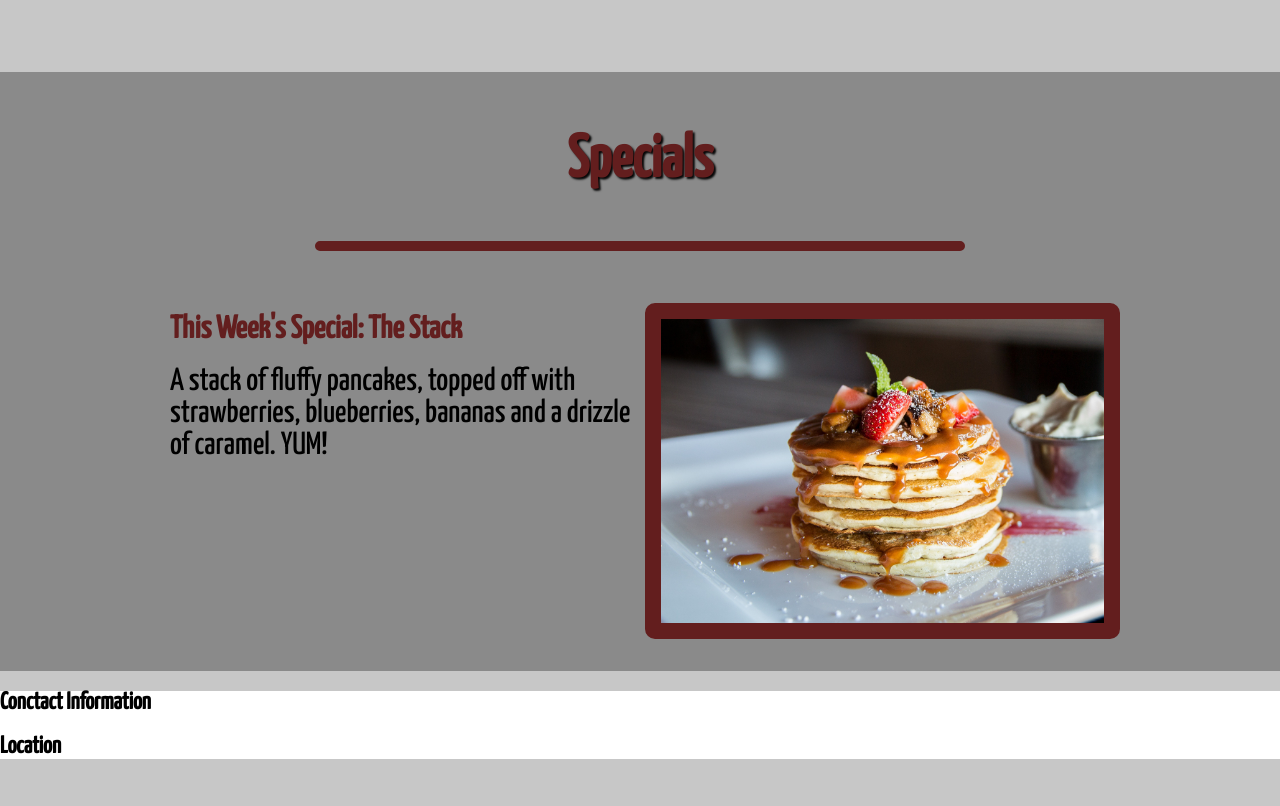
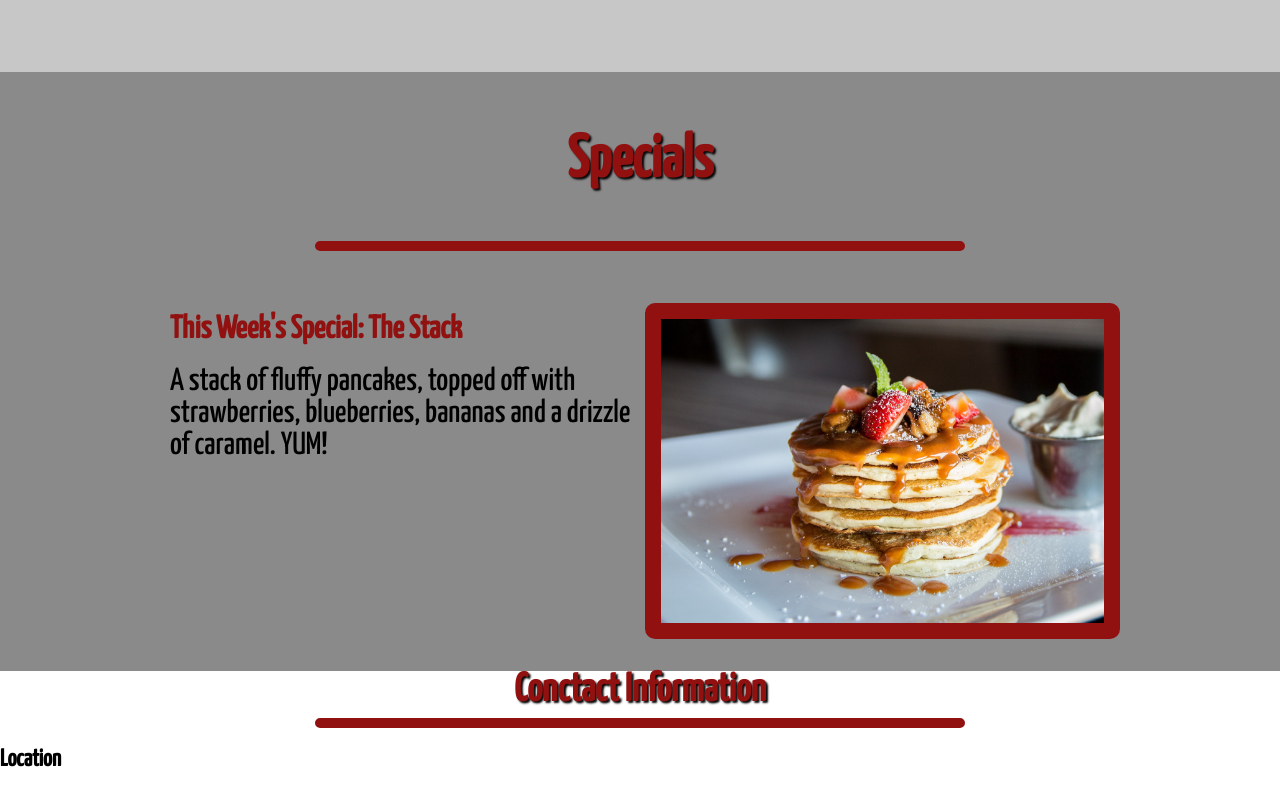
Before and after one commit to ghosthound1916/Coffee_shop, a plain HTML site: page index.html in a window 1280 px wide. Shown: the part 1334-2140 px from the top of the page. Before the commit the page ends 2113 px from the top, so only its background shows below. Drawn offline with Linux system fonts and the light colour scheme.

Commit message:
Added Contact

```diff
--- a/css/styles.css
+++ b/css/styles.css
@@ -1,5 +1,11 @@
 /* Font styles */
 @import url('https://fonts.googleapis.com/css2?family=Merienda:wght@700&family=Yanone+Kaffeesatz:wght@500&display=swap');
+
+:root {
+    --redB: rgb(145, 17, 17);
+
+  }
+
 
 body {
     margin: 0;
@@ -12,7 +18,7 @@ body {
 /* Section headings */
 .section-headings {
     text-align: center;
-    color: rgb(99, 30, 30);
+    color: var(--redB);
     font-size: 2.5em;
     margin: 0 auto;
     text-shadow: 2px 2px 2px rgb(7, 7, 7);
@@ -20,7 +26,7 @@ body {
 }
 
 hr {
-    border: 5px solid rgb(99, 30, 30);
+    border: 5px solid var(--redB);
     border-radius: 5px;
     width: 50%;
 }
@@ -42,7 +48,7 @@ nav img {
 }
 
 nav a {
-    color: rgb(99, 30, 30);
+    color: var(--redB);
     text-shadow: 1px 1px rgb(179, 179, 179);
     text-decoration: none;
     font-size: 2em;
@@ -90,7 +96,7 @@ nav li {
     margin: auto;
     font-size: 9em;
     letter-spacing: 10px;
-    color: rgb(99, 30, 30);
+    color: var(--redB);
     text-shadow: 5px 5px rgb(7, 7, 7);
     text-align: center;
     position: absolute;
@@ -120,7 +126,7 @@ nav li {
 }
 
 .menu-boxes p, .menu-boxes h2 {
-    color: rgb(150, 12, 12);
+    color: var(--redB);
     text-align: center;
 
 }
@@ -143,7 +149,7 @@ nav li {
     background-size: cover;
     background-color: rgb(73, 73, 73);
     border-radius: 10px;
-    border: 1em solid rgb(99, 30, 30);
+    border: 1em solid var(--redB);
 }
 
 #pic-1 {
@@ -184,7 +190,7 @@ nav li {
 
 .specials p, .specials h2 {
     font-size: 2em;
-    color: rgb(99, 30, 30);
+    color: var(--redB);
     margin: 10px;
 }
 
@@ -210,7 +216,7 @@ nav li {
     background-image: url(/imgs/pancakes1.jpg);
     background-repeat: no-repeat;
     background-size: cover;
-    border: 1em solid rgb(99, 30, 30);
+    border: 1em solid var(--redB);
     border-radius: 10px;
     margin-bottom: 2em;
 }
@@ -221,4 +227,10 @@ nav li {
 /* Contact section */
 #reverse-tone {
     background-color: white;
+    width: 100%;
+    height: 50vh;
 }
+
+.section-headings h2 {
+
+}
--- a/index.html
+++ b/index.html
@@ -70,7 +70,8 @@
     <div id="reverse-tone">
         <div class="contact">
             <div>
-                <h2>Conctact Information</h2>
+                <h2 class="section-headings">Conctact Information</h2>
+                <hr>
             </div>
             <div>
                 <h2>Location</h2>
```
